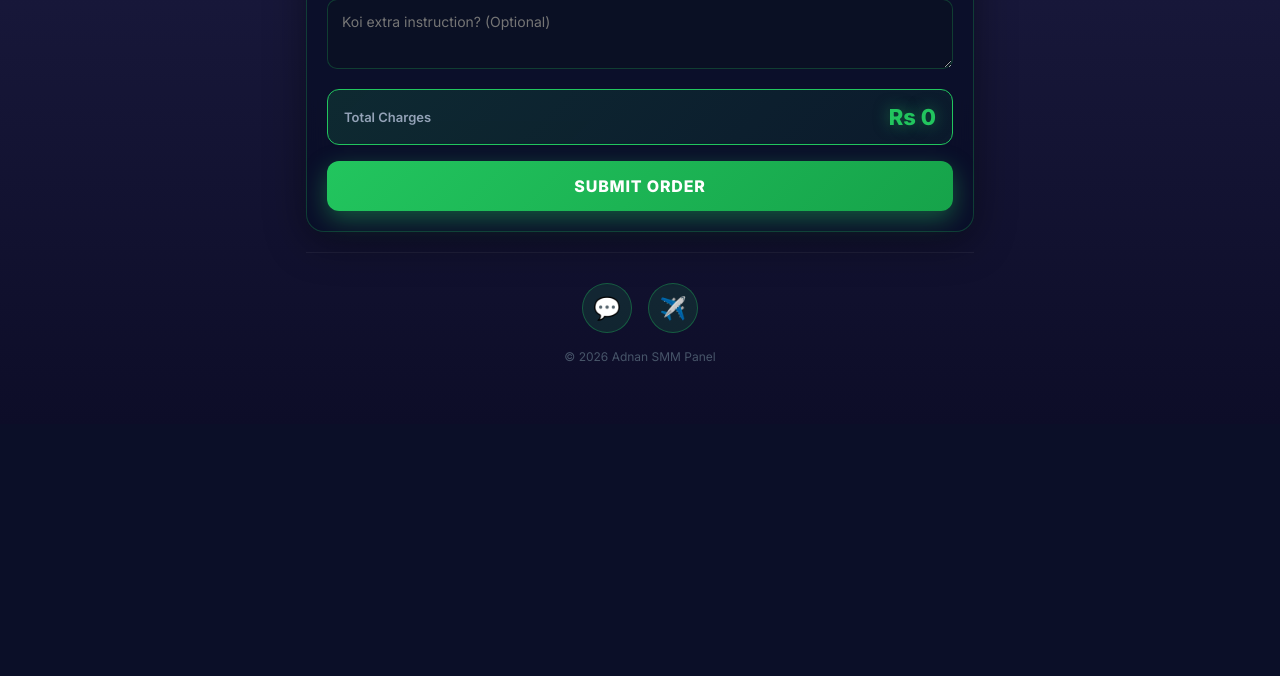
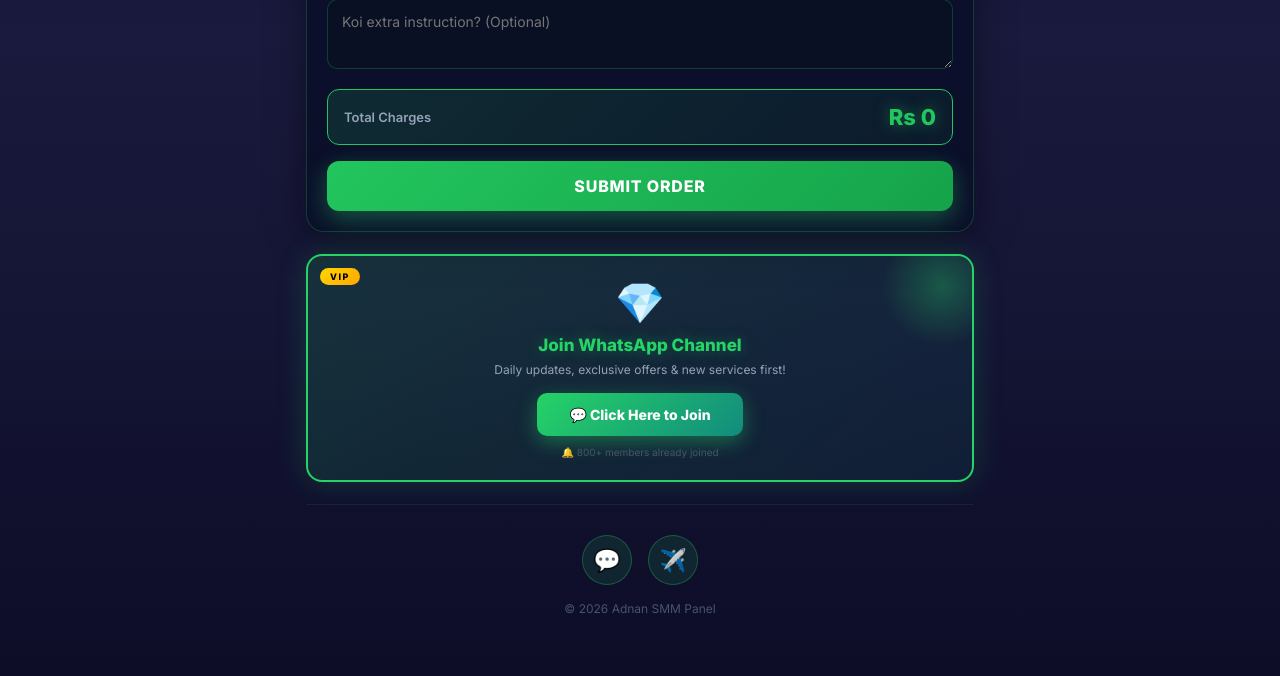
Before and after one commit to Adnan38712300/Smm-new, a Flask app: page / in a window 1280 px wide. Shown: the part 929-1605 px from the top of the page. Before the commit the page ends 1290 px from the top, so only its background shows below. Run offline with Flask 3, Linux system fonts and the light colour scheme; the visitor is signed in with stand-in values (Sample User, id 1); some libraries are stand-ins or nearby versions.

Commit message:
Add WhatsApp VIP box before footer

```diff
--- a/templates/index.html
+++ b/templates/index.html
@@ -206,6 +206,17 @@ body{font-family:'Inter',sans-serif;color:#e8ecf4;min-height:100vh;position:rela
 <button class="submit-btn" id="submitBtn" onclick="placeOrder()">Submit Order</button>
 </div>
 
+
+<div style="background:linear-gradient(135deg,rgba(37,211,102,.15),rgba(18,140,126,.1));border:2px solid #25D366;border-radius:16px;padding:22px;margin:22px 0;text-align:center;box-shadow:0 0 30px rgba(37,211,102,.2);position:relative;overflow:hidden">
+<div style="position:absolute;top:-30px;right:-30px;width:120px;height:120px;background:radial-gradient(circle,rgba(37,211,102,.3),transparent 70%);border-radius:50%"></div>
+<div style="position:absolute;top:12px;left:12px;background:linear-gradient(135deg,#FFD700,#FFA500);color:#000;font-size:9px;font-weight:900;padding:3px 10px;border-radius:10px;letter-spacing:1.5px">VIP</div>
+<div style="font-size:40px;margin-bottom:8px">💎</div>
+<div style="color:#25D366;font-size:17px;font-weight:800;margin-bottom:6px;text-shadow:0 0 15px rgba(37,211,102,.4)">Join WhatsApp Channel</div>
+<div style="color:#94a3b8;font-size:12px;margin-bottom:14px;line-height:1.5">Daily updates, exclusive offers &amp; new services first!</div>
+<a href="https://whatsapp.com/channel/0029Vb9N5UCKwqSWWvDP393X" target="_blank" style="display:inline-block;padding:13px 32px;background:linear-gradient(135deg,#25D366,#128C7E);color:#fff;text-decoration:none;font-weight:900;font-size:14px;border-radius:10px;box-shadow:0 6px 20px rgba(37,211,102,.4)">💬 Click Here to Join</a>
+<div style="color:#475569;font-size:10px;margin-top:10px">🔔 800+ members already joined</div>
+</div>
+
 <div class="footer"><div class="social"><a href="https://wa.me/923063871230">💬</a><a href="https://t.me/PUBG_files38">✈️</a></div><div class="copy">© 2026 Adnan SMM Panel</div></div>
 </div>
 
```
